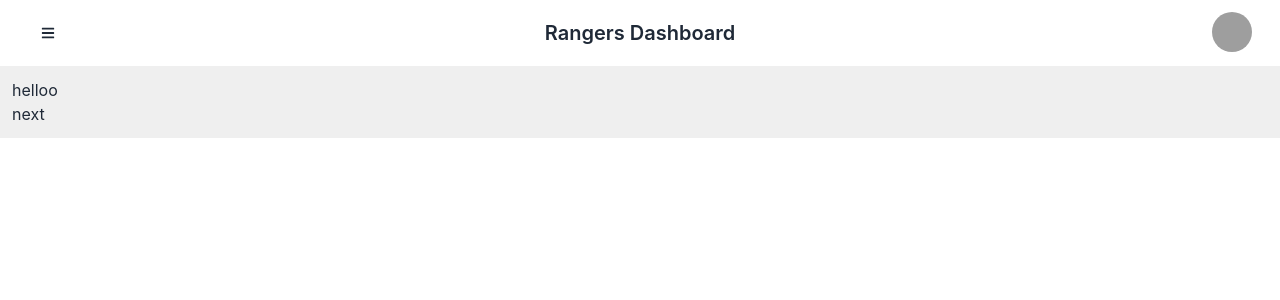
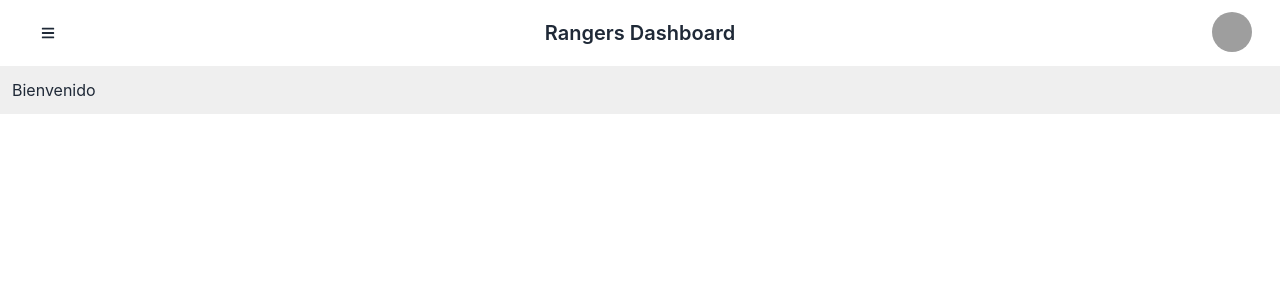
Before and after one commit to Frankmarc1/panelrangers, a Next.js app: page / in a window 1280 px wide. Shown: the top 300 px of the page. Built offline with nearby package versions, Linux system fonts and the light colour scheme; grey boxes are pictures that could not be loaded.

Commit message:
remplazar por hero

```diff
--- a/src/pages/index.tsx
+++ b/src/pages/index.tsx
@@ -4,8 +4,7 @@ import { Dashboard } from '../layout/Dashboard/Dashboard';
 const Home: NextPage = () => {
   return (
     <Dashboard>
-      <h3>helloo</h3>
-      <button>next</button>
+      <h1> Bienvenido </h1>
     </Dashboard>
   );
 };
```
